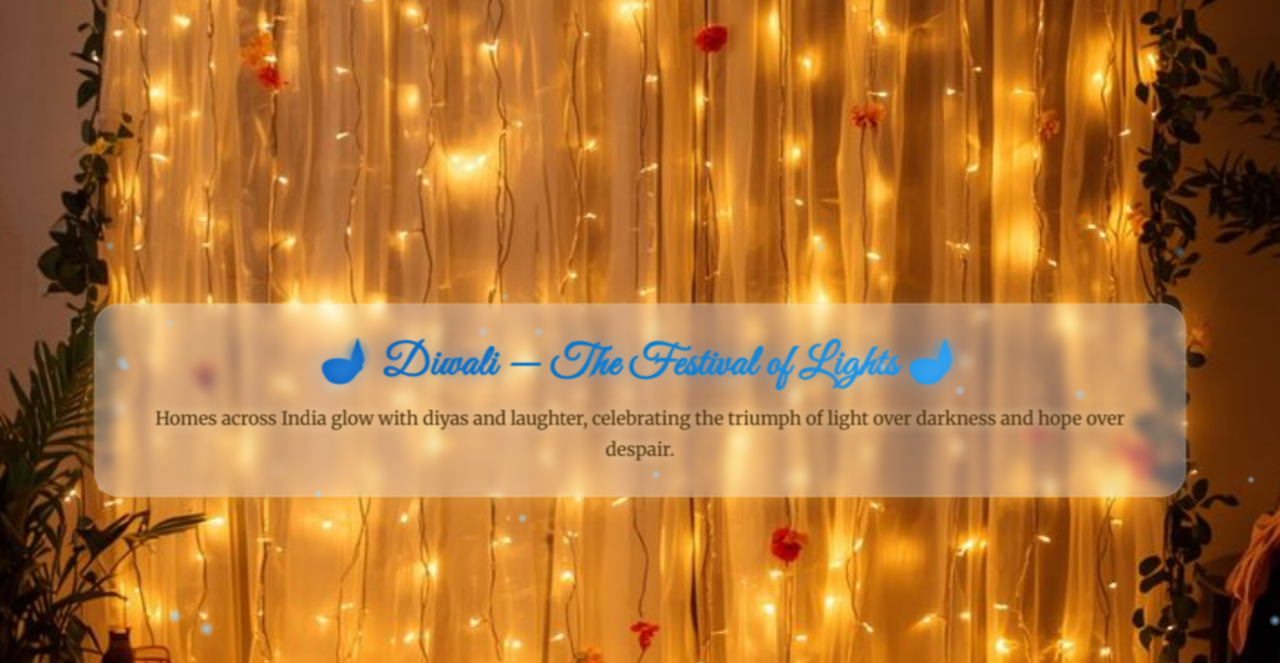
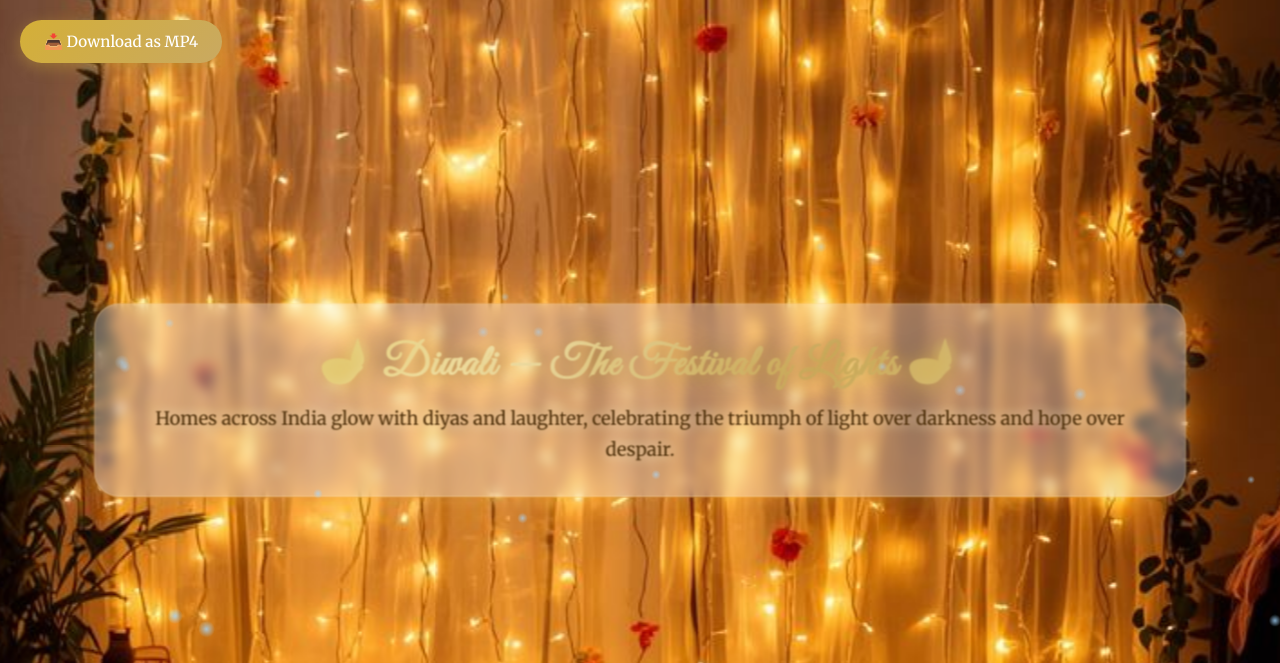
Before and after one commit to HighOnDettol/diwali-reel, a plain HTML site: page index.html in a window 1280 px wide. Shown: the top 663 px of the page. Drawn offline with Linux system fonts and the light colour scheme.

Commit message:
Update index.html

```diff
--- a/index.html
+++ b/index.html
@@ -68,16 +68,17 @@ body{
   to{opacity:1;transform:translateY(0);}
 }
 
-/* festive heading font — elegant blue gradient */
+/* festive heading font — refined golden shimmer */
 .textbox h2{
   font-family:'Great Vibes',cursive;
   font-size:2.6rem;
   margin-bottom:0.7rem;
-  background:linear-gradient(90deg,#004aad,#0077c8,#33b1ff);
+  background:linear-gradient(135deg,#d4af37,#f4e5b1,#c9a961,#e8d4a0);
   -webkit-background-clip:text;
   -webkit-text-fill-color:transparent;
   letter-spacing:1px;
-  text-shadow:0 0 20px rgba(102,178,255,0.5);
+  text-shadow:0 0 20px rgba(212,175,55,0.4);
+  filter:drop-shadow(0 2px 8px rgba(201,169,97,0.3));
 }
 
 /* paragraph text */
@@ -112,23 +113,53 @@ body{
   transition:opacity 0.4s ease;
 }
 .logo:hover{opacity:1;}
+
+/* download button */
+.download-btn{
+  position:fixed;
+  top:20px;
+  left:20px;
+  z-index:999;
+  background:linear-gradient(135deg,#d4af37,#c9a961);
+  color:#fff;
+  border:none;
+  padding:12px 24px;
+  border-radius:25px;
+  font-family:'Merriweather',serif;
+  font-size:0.95rem;
+  font-weight:500;
+  cursor:pointer;
+  box-shadow:0 4px 15px rgba(212,175,55,0.4);
+  transition:all 0.3s ease;
+}
+.download-btn:hover{
+  transform:translateY(-2px);
+  box-shadow:0 6px 20px rgba(212,175,55,0.6);
+}
+.download-btn:active{
+  transform:translateY(0);
+}
+
 audio{display:none;}
 
-/* final message styling — festive blue shimmer */
+/* final message styling — refined golden shimmer */
 .wish-text{
   font-family:'Great Vibes',cursive;
   font-size:1.8rem;
   margin-top:1.6rem;
-  background:linear-gradient(90deg,#004aad,#0077c8,#33b1ff);
+  background:linear-gradient(135deg,#d4af37,#f4e5b1,#c9a961,#e8d4a0);
   -webkit-background-clip:text;
   -webkit-text-fill-color:transparent;
   letter-spacing:0.4px;
-  text-shadow:0 0 18px rgba(102,178,255,0.6);
+  text-shadow:0 0 18px rgba(212,175,55,0.4);
+  filter:drop-shadow(0 2px 8px rgba(201,169,97,0.3));
 }
 </style>
 </head>
 
 <body>
+<button class="download-btn" onclick="recordVideo()">📥 Download as MP4</button>
+
 <audio autoplay loop>
   <source src="music.mp3" type="audio/mpeg">
 </audio>
@@ -207,6 +238,69 @@ function createParticle(){
   setTimeout(()=>p.remove(),10000);
 }
 setInterval(createParticle,180);
+
+// Video recording function
+async function recordVideo(){
+  const btn=document.querySelector('.download-btn');
+  btn.textContent='🎥 Recording...';
+  btn.disabled=true;
+
+  // Calculate 9:16 dimensions based on screen
+  const targetWidth=1080;
+  const targetHeight=1920;
+
+  try{
+    const stream=await navigator.mediaDevices.getDisplayMedia({
+      video:{
+        displaySurface:'browser',
+        width:{ideal:targetWidth},
+        height:{ideal:targetHeight}
+      },
+      audio:false
+    });
+
+    const mediaRecorder=new MediaRecorder(stream,{
+      mimeType:'video/webm;codecs=vp9',
+      videoBitsPerSecond:8000000
+    });
+
+    const chunks=[];
+    mediaRecorder.ondataavailable=e=>chunks.push(e.data);
+
+    mediaRecorder.onstop=()=>{
+      const blob=new Blob(chunks,{type:'video/webm'});
+      const url=URL.createObjectURL(blob);
+      const a=document.createElement('a');
+      a.href=url;
+      a.download=`Diwali_Wishes_${Date.now()}.webm`;
+      a.click();
+      URL.revokeObjectURL(url);
+
+      stream.getTracks().forEach(track=>track.stop());
+      btn.textContent='✅ Downloaded!';
+      setTimeout(()=>{
+        btn.textContent='📥 Download as MP4';
+        btn.disabled=false;
+      },2000);
+    };
+
+    // Record full cycle (6 scenes × 5s each)
+    const totalTime=scenes.length*displayTime;
+    mediaRecorder.start();
+
+    setTimeout(()=>{
+      mediaRecorder.stop();
+    },totalTime+500);
+
+  }catch(err){
+    console.error('Recording failed:',err);
+    btn.textContent='❌ Recording failed';
+    setTimeout(()=>{
+      btn.textContent='📥 Download as MP4';
+      btn.disabled=false;
+    },2000);
+  }
+}
 </script>
 </body>
 </html>
```
